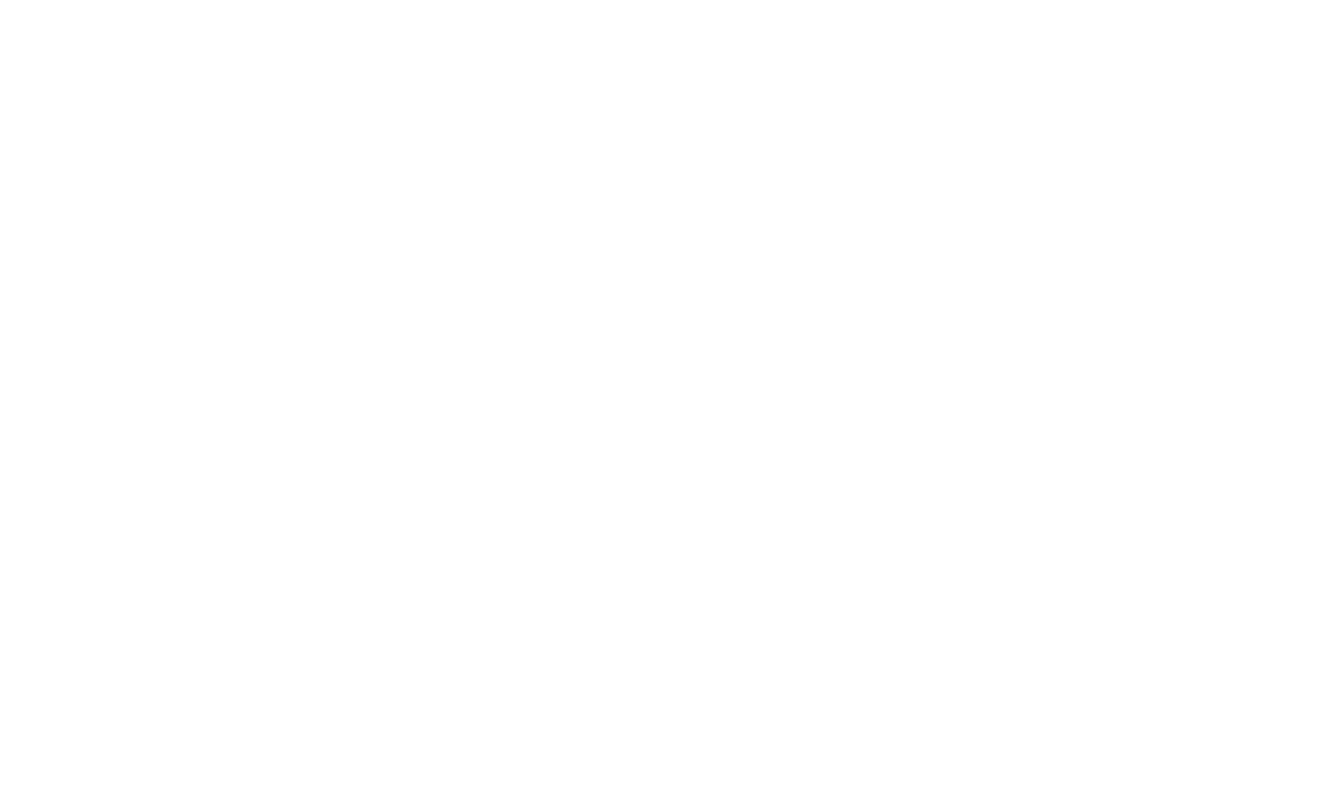
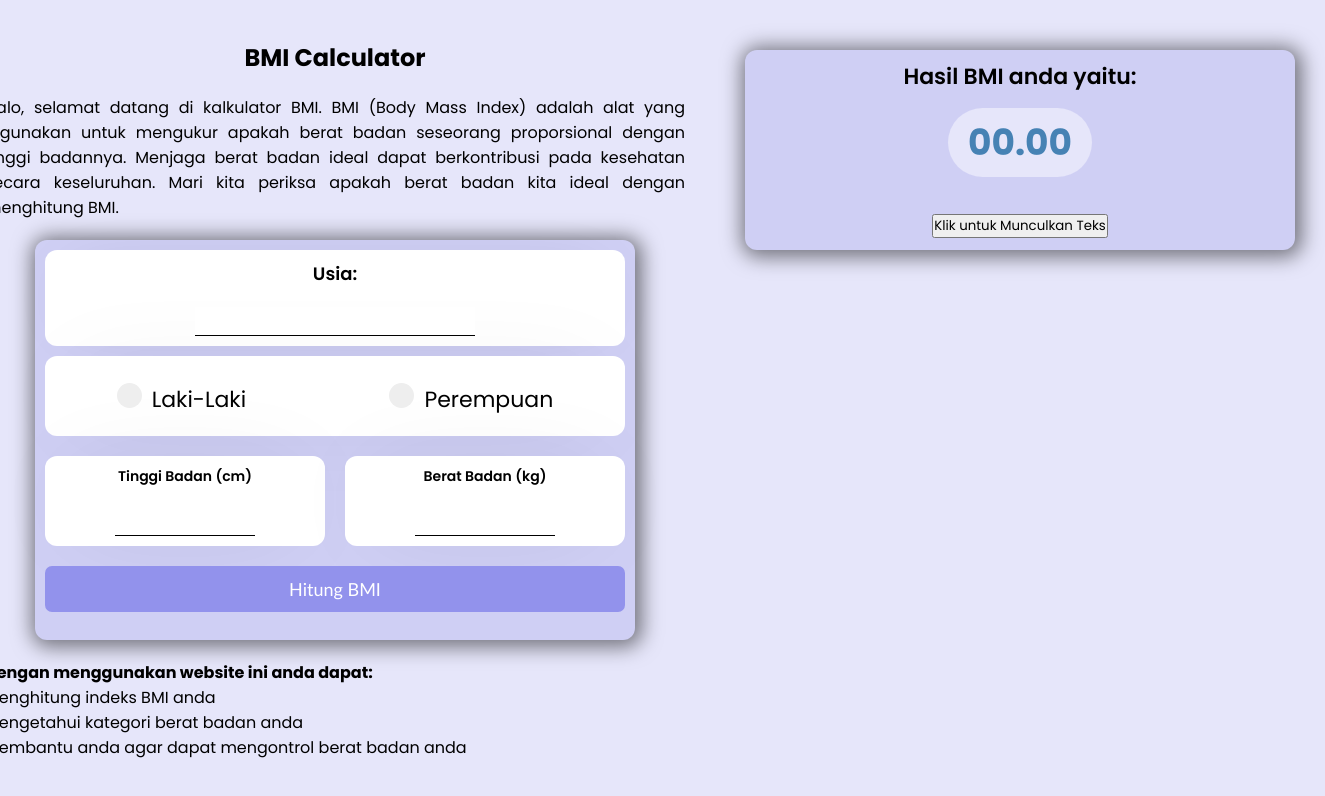
Before and after one commit to revou-fundamental-course/8-jul-24-HizkiaaHasibuan, a plain HTML site: page index.html in a window 1280 px wide. Shown: the whole page, 1325 px wide, since content can reach past the window. Drawn offline with Linux system fonts and the light colour scheme.

Commit message:
mini project_kiaa

```diff
--- /dev/null
+++ b/css/styles.css
@@ -0,0 +1,314 @@
+/* Import Google Font - Poppins */
+@import url('https://fonts.googleapis.com/css2?family=Poppins:wght@400;500;600;700&display=swap');
+    *{
+    margin: 0;
+    padding: 0;
+    box-sizing: border-box;
+    font-family: 'Poppins', sans-serif;
+    }
+
+    body{
+      .judul {
+        text-align: center;
+        margin-bottom: 20px;
+      }
+    display: flex;
+    align-items: center;
+    justify-content: center;
+    min-height: 100vh;
+    background: lavender;
+    }
+
+    .container3 {
+        justify-content: space-around;
+        display: flex;
+    }
+
+    .left-column {
+        padding: 30px;
+        .kalimatPembuka{
+            text-align: justify;
+            width:700px;
+            font-size: medium;
+            margin-bottom: 20px;
+
+        }
+        .box1 {
+            width: 600px;
+            height: 50vh;
+            background: rgb(207, 207, 244);
+            border-radius: 12px;
+            text-align: center;
+            box-shadow: 2px 2px 20px 5px rgba(0,0,0,0.5);
+            margin-bottom: 20px;
+            margin-left: 50px;
+          }
+    }
+
+.right-column{
+    padding: 30px;
+ .box2 {
+    width: 550px;
+    height: 25vh;
+    background: rgb(207, 207, 244);
+    border-radius: 12px;
+    text-align: center;
+    box-shadow: 2px 2px 20px 5px rgba(0,0,0,0.5);
+    margin-bottom: 500px;
+  }
+  .pernyataan1 {
+    text-align: justify;
+    font-size:small;
+    margin-top: 50px;
+  }
+}
+
+
+  h1 {
+    color: rgb(0, 0, 0, 0.7);
+    font-weight: bold;
+    font-size: 36px;
+    padding: 30px 0;
+  }
+
+    .content {
+        padding:10px;
+    }
+
+    .input {
+        background: #fff;
+        box-shadow: 0px 0px 65px -30px rgba(0, 0, 0, 0.15);
+        border-radius: 12px;
+        padding: 10px;
+        margin-bottom: 10px;
+    }
+
+    .input label {
+        display: block;
+        font-size: 18px;
+        font-weight: 600;
+        color: #000;
+        margin-bottom: 20px;
+    }
+
+    .input input {
+        outline: none;
+        border: none;
+        border-bottom: 1px solid black;
+        width: 50%;
+        text-align: center;
+        font-size: 28px;
+        font-family: "Nunito", sans-serif;
+    }
+
+    .inputWeight {
+        background: #fff;
+        box-shadow: 0px 0px 95px -30px rgba(0, 0, 0, 0.15);
+        border-radius: 12px;
+        padding: 10px 0;
+        margin-bottom: 20px;
+    }
+
+    .inputWeight label {
+        display: block;
+        font-size: 18px;
+        font-weight: 600;
+        color: #000;
+        margin-bottom: 20px;
+    }
+
+   .inputWeight input {
+        outline: none;
+        border: none;
+        border-bottom: 1px solid black;
+        width: 50%;
+        text-align: center;
+        font-size: 28px;
+        font-family: "Nunito", sans-serif;
+    }
+
+    .inputHeight {
+        background: #fff;
+        box-shadow: 0px 0px 95px -30px rgba(0, 0, 0, 0.15);
+        border-radius: 12px;
+        padding: 10px 0;
+        margin-bottom: 20px;
+        margin-right: 20px;
+    }
+
+    .inputHeight label {
+        display: block;
+        font-size: 18px;
+        font-weight: 600;
+        color: #000;
+        margin-bottom: 20px;
+    }
+
+   .inputHeight input {
+        outline: none;
+        border: none;
+        border-bottom: 1px solid black;
+        width: 50%;
+        text-align: center;
+        font-size: 28px;
+        font-family: "Nunito", sans-serif;
+    }
+
+
+button.calculate {
+    cursor: pointer;
+    font-family: 'Trebuchet MS', 'Lucida Sans Unicode', 'Lucida Grande', 'Lucida Sans', Arial, sans-serif;
+    color: #fff;
+    background: rgb(146, 146, 236);
+    font-size: 18px;
+    border-radius: 7px;
+    padding: 12px 0;
+    width: 100%;
+    outline: none;
+    border: none;
+    transition: 0.3s;
+
+  }
+  button.calculate:hover {
+    background: rgb(240, 207, 212);
+    color: rgb(146, 146, 236);
+  }
+
+
+
+.result {
+    padding: 10px 20px;
+  }
+  .result p {
+    font-weight: 600;
+    font-size: 22px;
+    color: black;
+    margin-bottom: 15px;
+  }
+  .result #result {
+    font-size: 36px;
+    font-weight: 900;
+    color: steelblue;
+    background-color:lavender;
+    display: inline-block;
+    padding: 7px 20px;
+    border-radius: 55px;
+    margin-bottom: 25px;
+  }
+  #comment {
+    color: steelblue;
+    font-weight: 800;
+    font-size: medium;
+  }
+
+.comment {
+    display: none;
+    border: dashed 1px;
+    border-radius: 7px;
+    padding: 2px;
+}
+
+.gender {
+    display: flex;
+    justify-content: space-around;
+    align-items: center;
+    align-content: center;
+    background: #fff;
+    box-shadow: 0px 0px 95px -30px rgba(0, 0, 0, 0.15);
+    border-radius: 12px;
+    padding: 20px 0;
+    margin-bottom: 20px;
+}
+
+  /* Style for Radio */
+.gender .container {
+    display: block;
+    position: relative;
+    padding-left: 35px;
+    /* margin-bottom: 12px; */
+    margin-top: 7px;
+    cursor: pointer;
+    font-size: 22px;
+    -webkit-user-select: none;
+    -moz-user-select: none;
+    -ms-user-select: none;
+    user-select: none;
+  }
+
+  /* Hide the browser's default radio button */
+  .gender .container input {
+    position: absolute;
+    opacity: 0;
+    cursor: pointer;
+  }
+
+  /* Create a custom radio button */
+  .checkmark {
+    position: absolute;
+    top: 0;
+    left: 0;
+    height: 25px;
+    width: 25px;
+    background-color: #eee;
+    border-radius: 50%;
+  }
+
+  /* mouse-over */
+  .gender .container:hover input ~ .checkmark {
+    background-color: #ccc;
+  }
+
+  /* input checked */
+  .gender .container input:checked ~ .checkmark {
+    background-color:rgb(153, 153, 228);
+  }
+
+  /*the dot/circle - hidden when not checked) */
+  .checkmark:after {
+    content: "";
+    position: absolute;
+    display: none;
+  }
+
+  /*the indicator (dot/circle) when checked */
+  .gender .container input:checked ~ .checkmark:after {
+    display: block;
+  }
+
+  /* Style the indicator (dot/circle) */
+  .gender .container .checkmark:after {
+       top: 9px;
+      left: 9px;
+      width: 8px;
+      height: 8px;
+      border-radius: 50%;
+      background: white;
+  }
+  /* END Style for Radio */
+
+.container1 {
+    display: flex;
+    justify-content: space-around;
+    align-items: center;
+}
+
+/* The Close Button */
+.close {
+  color: #aaaaaa;
+  float: right;
+  font-size: 28px;
+  font-weight: bold;
+  cursor: pointer;
+  transition: all 0.3s;
+}
+    .input label {
+        font-size: 18px;
+    }
+
+    .inputHeight label, .inputWeight label {
+        font-size: 14px;
+    }
+
+    .input input, .inputHeight input, .inputWeight input{
+        font-size: 24px;
+    }
--- a/index.html
+++ b/index.html
@@ -1,11 +1,106 @@
 <!DOCTYPE html>
 <html lang="en">
+<!-- By Ali Aslan -->
+
 <head>
     <meta charset="UTF-8">
+    <meta http-equiv="X-UA-Compatible" content="IE=edge">
     <meta name="viewport" content="width=device-width, initial-scale=1.0">
-    <title>Document</title>
+    <link rel="stylesheet" href="css/styles.css">
+
+    <title>BMI Calculator</title>
+    <script>
+        function showText() {
+            document.getElementById("myText").innerHTML = "Teks yang muncul setelah diklik!";
+        }
+    </script>
 </head>
+
 <body>
+    <div class="container3">
+        <div class=left-column>
+            <h2 class="judul">BMI Calculator</h2>
+            <div class="kalimatPembuka">
+                <p>Halo, selamat datang di kalkulator BMI. BMI (Body Mass Index) adalah alat yang digunakan untuk
+                    mengukur apakah
+                    berat badan seseorang proporsional dengan tinggi badannya. Menjaga berat badan ideal dapat
+                    berkontribusi pada
+                    kesehatan secara keseluruhan. Mari kita periksa apakah berat badan kita ideal dengan menghitung BMI.
+                </p>
+            </div>
+
+            <div class="box1">
+                <div class="content">
+
+                    <div class="input">
+                        <label for="age">Usia:</label>
+                        <input type="text" class="text-input" id="age" autocomplete="off" required />
+                    </div>
+
+                    <div class="gender">
+
+                        <label class="container">
+                            <input type="radio" name="radio" id="m">
+                            <p class="text">Laki-Laki</p>
+                            <span class="checkmark"></span>
+                        </label>
+
+
+                        <label class="container">
+                            <input type="radio" name="radio" id="f">
+                            <p class="text">Perempuan</p>
+                            <span class="checkmark"></span>
+                        </label>
+
+                    </div>
+
+                    <div class="container1">
+                        <div class="inputHeight">
+                            <label for="height">Tinggi Badan (cm)</label>
+                            <input type="number" id="height" required>
+                        </div>
+
+                        <div class="inputWeight">
+                            <label for="weight">Berat Badan (kg)</label>
+                            <input type="number" id="weight" required>
+                        </div>
+                    </div>
+
+                    <button class="calculate" id="submit" onclick="calculate();">Hitung BMI</button>
+                </div>
+
+            </div>
+
+            <div>
+                <h4>Dengan menggunakan website ini anda dapat:</h4>
+                <ol>
+                    <li>Menghitung indeks BMI anda</li>
+                    <li>Mengetahui kategori berat badan anda</li>
+                    <li>Membantu anda agar dapat mengontrol berat badan anda</li>
+                </ol>
+            </div>
+
+        </div>
+    </div>
+
+    <div class="right-column">
+        <div class=" container2">
+            <div class=" box2">
+                <div class="result">
+                    <p>Hasil BMI anda yaitu:</p>
+                    <div id="result">00.00</div>
+                    <p class="comment"></p>
+                </div>
+                <button onclick="showText()">Klik untuk Munculkan Teks</button>
+                <p id="myText"></p>
+            </div>
+
+        </div>
+    </div>
+
+
+    <script src="js/script.js"></script>
 
 </body>
+
 </html>
--- a/js/script.js
+++ b/js/script.js
@@ -0,0 +1,50 @@
+var age = document.getElementById("age");
+var height = document.getElementById("height");
+var weight = document.getElementById("weight");
+var male = document.getElementById("m");
+var female = document.getElementById("f");
+var form = document.getElementById("form");
+let resultArea = document.querySelector(".comment");
+modalContent = document.querySelector(".modal-content");
+modalText = document.querySelector("#modalText");
+var modal = document.getElementById("myModal");
+var span = document.getElementsByClassName("close")[0];
+const pernyataan1 = document.getElementById("pernyataan1")
+
+function calculate(){
+
+  if(age.value=='' || height.value=='' || weight.value=='' || (male.checked==false && female.checked==false)){
+    modal.style.display = "block";
+    modalText.innerHTML = `All fields are required!`;
+
+  }else{
+    countBmi();
+
+  }
+}
+
+function countBmi(){
+  var p = [age.value, height.value, weight.value];
+  if(male.checked){
+    p.push("male");
+  }else if(female.checked){
+    p.push("female");
+  }
+
+  var bmi = Number(p[2])/(Number(p[1])/100*Number(p[1])/100);
+
+  var result1 = '';
+  if(bmi<18.5){
+    result1 = 'memiliki berat badan Rendah' ;
+     }else if(18.5<=bmi&&bmi<=24.9){
+    result1 = 'memiliki berat badan Ideal';
+     }else if(25<=bmi&&bmi<=29.9){
+    result1 = 'memiliki berat badan Berlebih';
+     }else if(30<=bmi){
+    result1 = 'Obesitas!!';
+
+     }
+resultArea.style.display = "block";
+document.querySelector(".comment").innerHTML = `Anda <span id="comment">${result1}</span>`;
+document.querySelector("#result").innerHTML = bmi.toFixed(2);
+}
```
Also changed, not shown: css/style.css (deleted).
